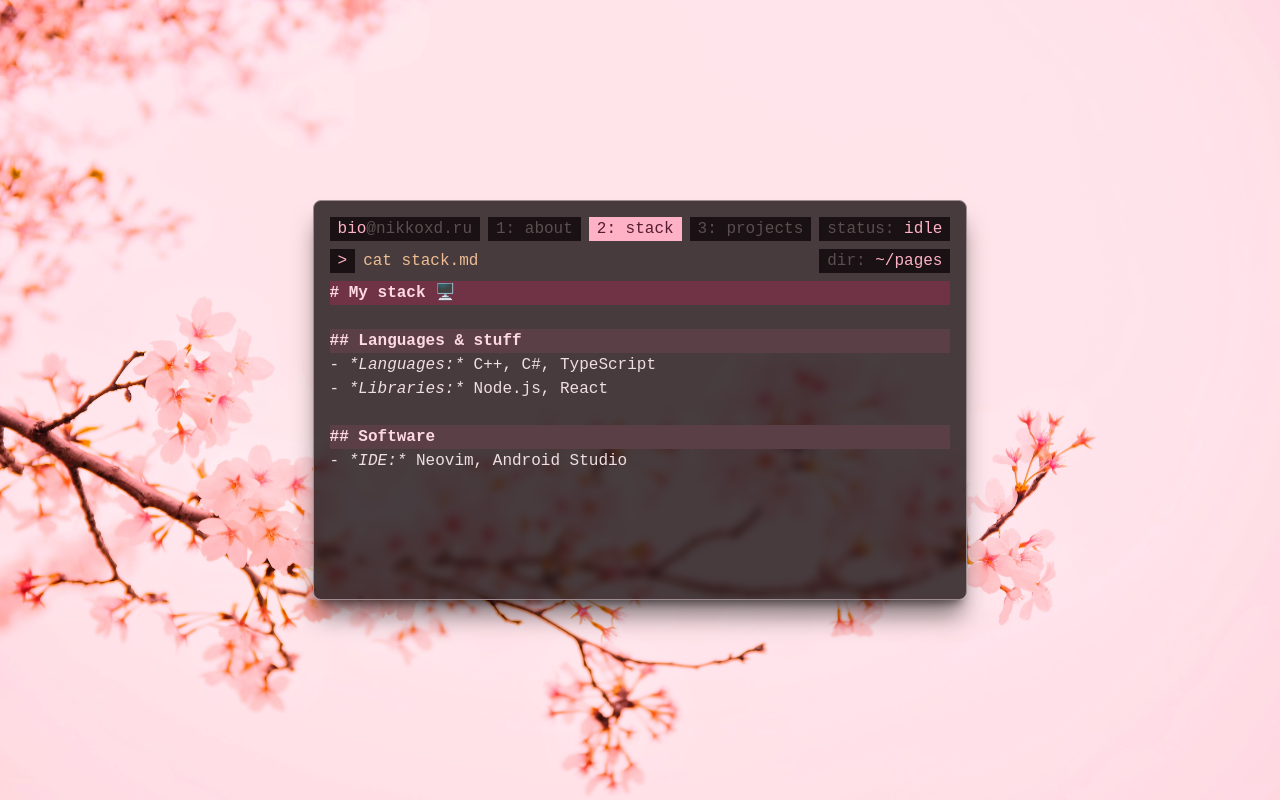
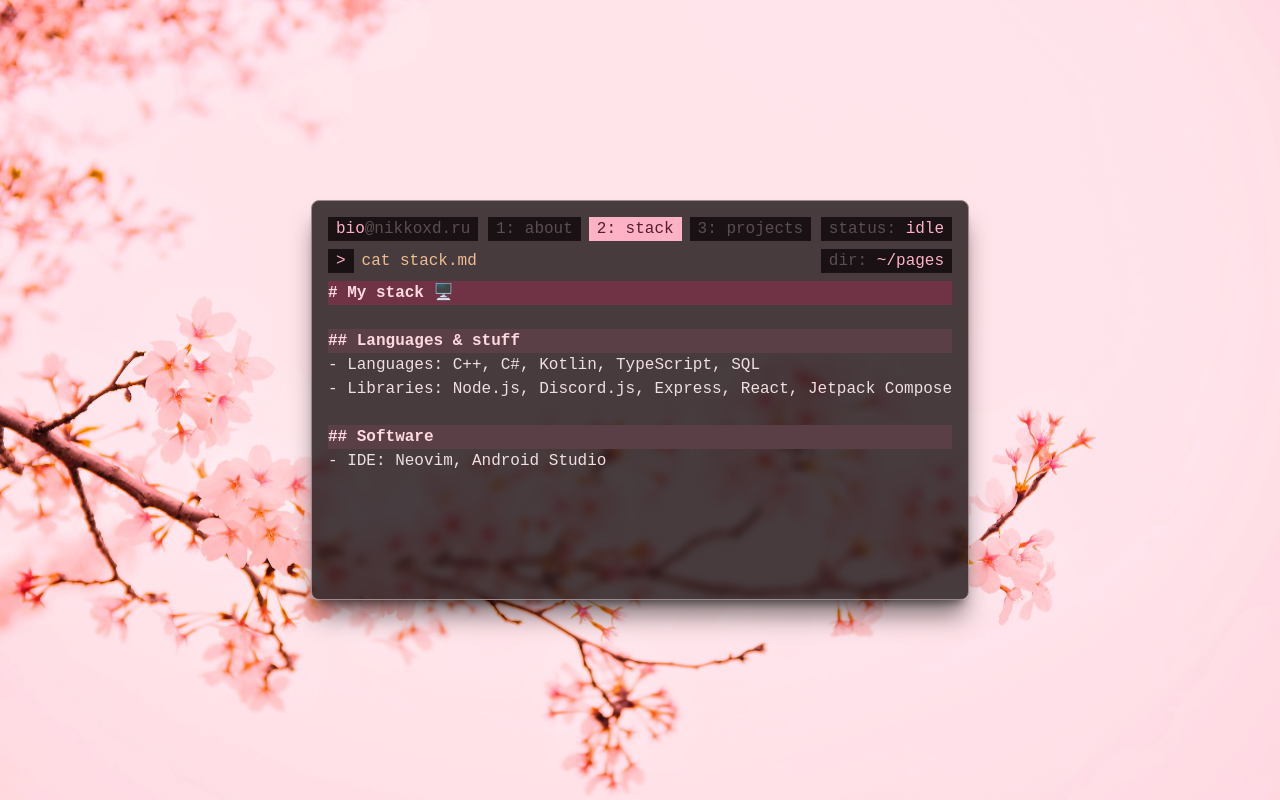
Before and after one commit to nikkoxd/bio, an Astro site: page /stack in a window 1280 px wide. Built offline with nearby package versions, Linux system fonts and the light colour scheme; Astro itself is replaced by a stand-in of ours.

Commit message:
fix: update page contents

```diff
--- a/src/pages/projects.md
+++ b/src/pages/projects.md
@@ -5,5 +5,8 @@ title: 'projects'
 
 # My projects ✨
 - [Luna - General-purpose Discord bot](https://github.com/nikkoxd/Luna) *NEW*
+- [Bio - Personal bio written in Astro](https://github.com/nikkoxd/bio) *NEW*
 - [Stella - General-purpose Discord bot](https://github.com/nikkoxd/stella)
-- [Stella-web - Web dashboard for Stella](https://github.com/nikkoxd/stella-web)
+- [Stella Web - Web dashboard for Stella](https://github.com/nikkoxd/stella-web)
+
+View other projects in my [GitHub repositories](https://github.com/nikkoxd?tab=repositories)
--- a/src/pages/stack.md
+++ b/src/pages/stack.md
@@ -6,8 +6,8 @@ title: 'stack'
 # My stack 🖥️
 
 ## Languages & stuff
-- *Languages:* C++, C#, TypeScript
-- *Libraries:* Node.js, React
+- Languages: C++, C#, Kotlin, TypeScript, SQL
+- Libraries: Node.js, Discord.js, Express, React, Jetpack Compose
 
 ## Software
-- *IDE:* Neovim, Android Studio
+- IDE: Neovim, Android Studio
--- a/src/styles/global.css
+++ b/src/styles/global.css
@@ -1,4 +1,5 @@
 @import "tailwindcss";
+@import "./Iosevka.css";
 
 @theme {
   --color-primary: rgb(255 177 197);
@@ -87,6 +88,9 @@
     content: "## ";
   }
 
+  ul {
+    margin-bottom: 1.5rem;
+  }
   li::before {
     content: "- ";
   }
```
